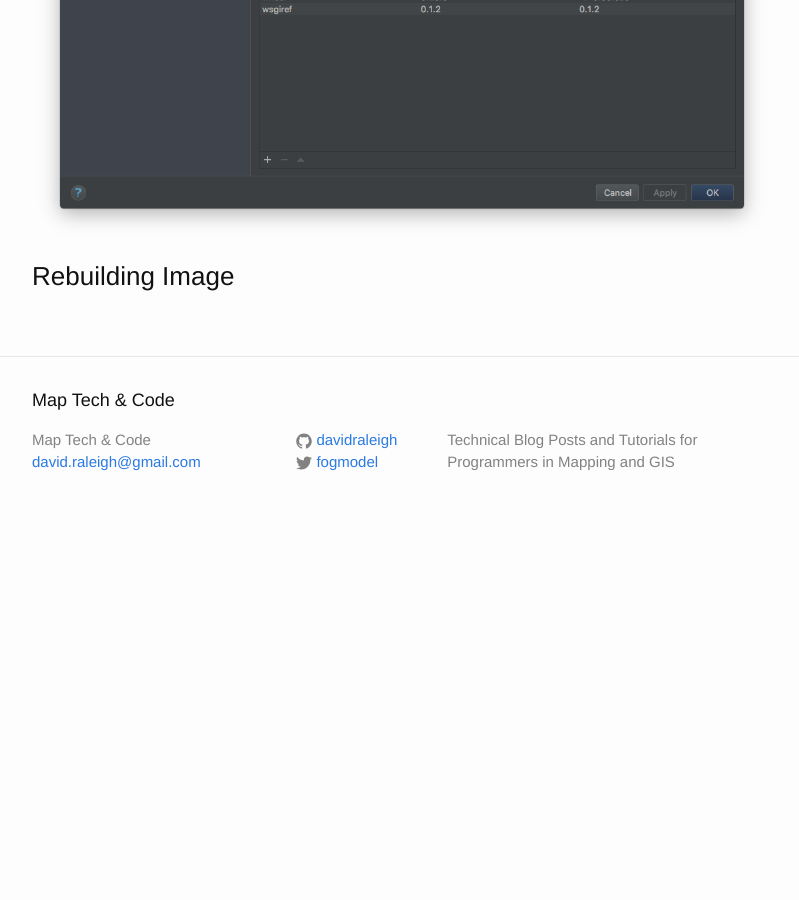
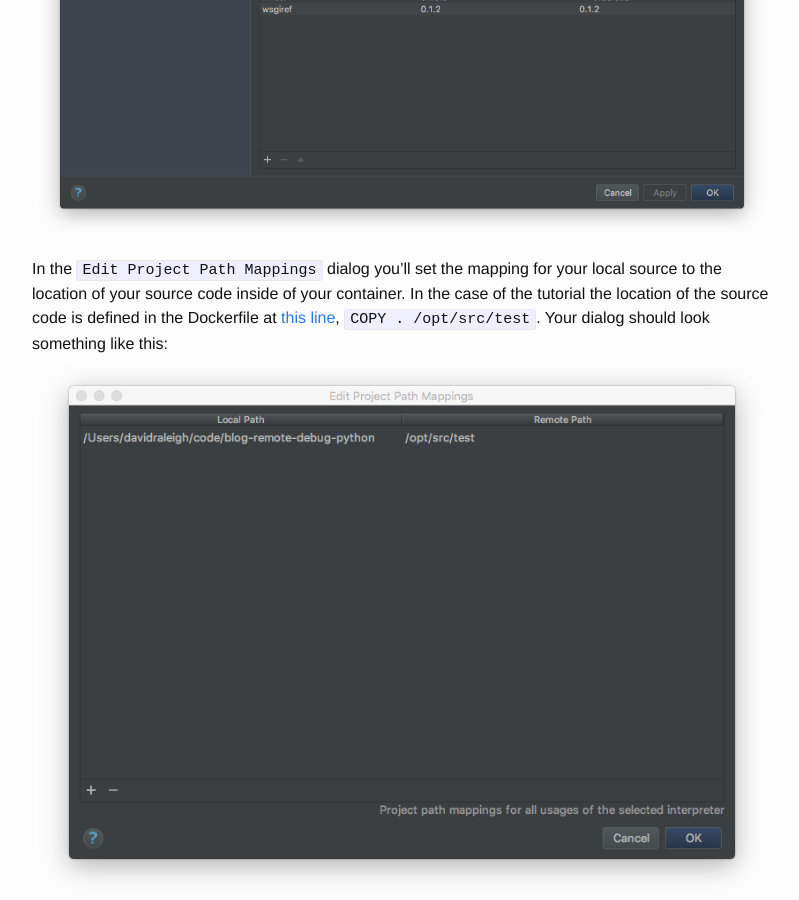
Before and after one commit to davidraleigh/davidraleigh.github.io, a Jekyll site: the page built from _posts/2017-06-27-Debug-Remote-Docker-Container-PyCharm.md, in a window 1280 px wide and 900 px high, scrolled down 8925 px. Shown: the whole window, without its empty margins (238-1037 px from the left). Built offline with Jekyll 4.4.1, drawn with Linux system fonts in a browser that asks for light colours; our own code applies the rules of GitHub Pages for plain Markdown files; comment, search, counter and statistics services are not loaded; before the commit the page ends 9459 px from its top, so only the background shows below that.

Commit message:
Update 2017-06-27-Debug-Remote-Docker-Container-PyCharm.md

```diff
--- a/_posts/2017-06-27-Debug-Remote-Docker-Container-PyCharm.md
+++ b/_posts/2017-06-27-Debug-Remote-Docker-Container-PyCharm.md
@@ -150,4 +150,7 @@ In the `Configure Remote Python Interpreter` Diaglog select the `SSH Credentials
 
 Once you've selected `OK` you'll be taken back to the `Project Interpreter` dialog. With your newly created interpreter selected in the `Project Interpreter` drop down you'll want to update the `Path mappings` field by selecting the Ellipsis, `...`, button:
 ![Path Mappings](https://github.com/davidraleigh/davidraleigh.github.io/blob/master/assets/pycharm-remote-debug/Path_mappings.png)
+
+In the `Edit Project Path Mappings` dialog you'll set the mapping for your local source to the location of your source code inside of your container. In the case of the tutorial the location of the source code is defined in the Dockerfile at [this line](https://github.com/davidraleigh/davidraleigh.github.io/blob/master/assets/pycharm-remote-debug/path_mappings_setup.png), `COPY . /opt/src/test`. Your dialog should look something like this:
+![Edit Project Path Settings](https://github.com/davidraleigh/davidraleigh.github.io/blob/master/assets/pycharm-remote-debug/path_mappings_setup.png)
 ### Rebuilding Image
```
